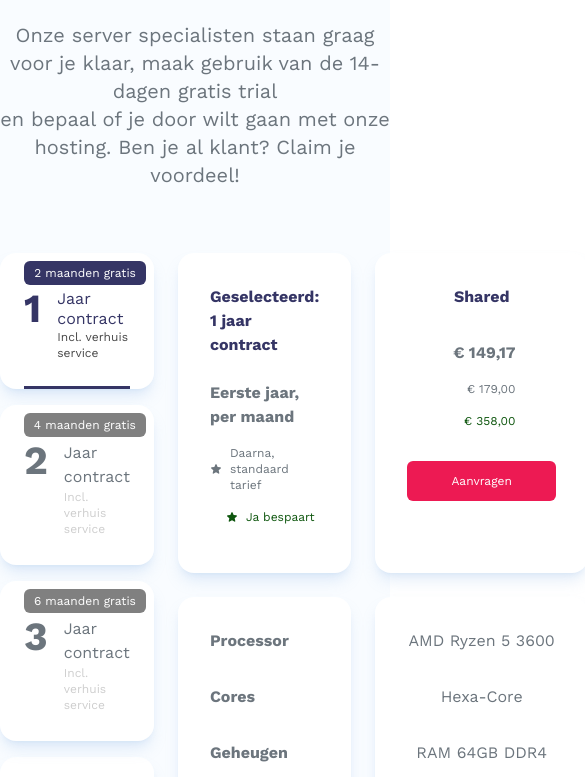
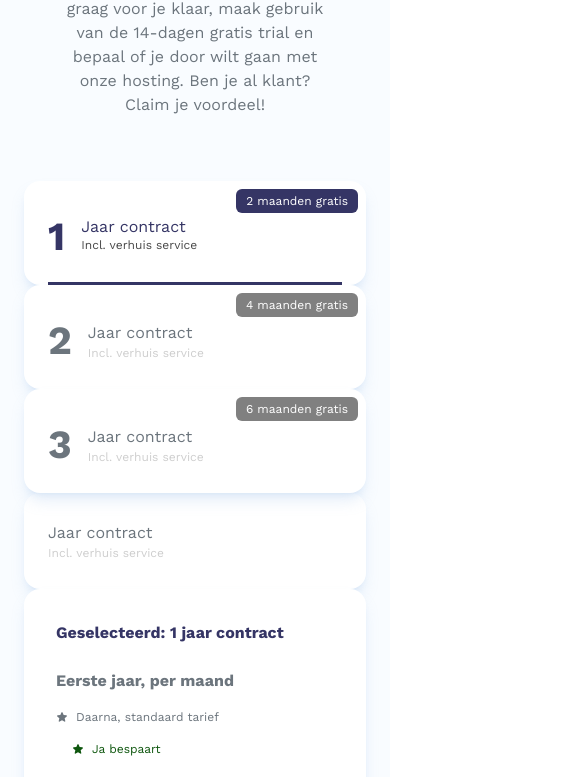
Before and after one commit to IvannaCantelberg/batao_assessment, a website: page index.html in a window 390 px wide. Shown: the part 363-1140 px from the top of the page, 585 px wide, since content can reach past the window. Drawn offline with nearby package versions, Linux system fonts and the light colour scheme.

Commit message:
Settled responsive till 1024px

```diff
--- a/index.html
+++ b/index.html
@@ -10,21 +10,21 @@
 
 <body class="antialiased">
     <main class="bg-batao-bg font-work ">
-        <section class="pt-28 pb-44 desktop:w-[1296px] m-auto">
+        <section class="pt-28 pb-44 px-6 desktop:w-[1296px] desktop:px-0 m-auto">
             <div class="mb-16">
-                <h1 class="text-6xl font-semibold text-batao-primary text-center mb-8">
+                <h1 class="text-5xl xl:text-6xl font-semibold text-batao-primary text-center mb-8">
                     Batao server hosting prijzen en plannen
                 </h1>
-                <p class="text-xl text-batao-text text-center">
+                <p class="text-base xl:text-xl text-batao-text text-center w-4/5 mx-auto xl:w-3/4">
                     Onze server specialisten staan graag voor je klaar, maak gebruik van de
                     14-dagen gratis trial
-                    <br> en bepaal of je door wilt gaan met onze hosting. Ben je al klant? Claim je voordeel!
+                    en bepaal of je door wilt gaan met onze hosting. Ben je al klant? Claim je voordeel!
                 </p>
             </div>
 
-            <div class="grid grid-flow-col  gap-6">
+            <div class="xl:grid xl:grid-flow-col xl:grid-cols-[200px,_auto] xl:gap-6 md:grid md:grid-flow-row gap-8">
                 <!-- Tabs -->
-                <div class="flex flex-col gap-4 flex-none">
+                <div class="xl:flex xl:flex-col gap-4 flex-none md:grid md:grid-flow-col">
                     <div class="card-sm relative selected">
                         <span
                             class="absolute top-2 right-2 py-[5px] px-[10px] bg-batao-primary text-white text-xs leading-[14px] rounded-md">
@@ -70,7 +70,7 @@
 
                 </div>
                 <!-- Tarief section   306   +   232 * 3 -->
-                <div class="grid grid-cols-tariff-section grid-flow-row gap-6">
+                <div class="grid xl:grid-cols-tariff-section md:grid-cols-4 grid-flow-row gap-6">
                     <div class="card ">
                         <h3 class="text-batao-primary text-base font-bold mb-6">
                             Geselecteerd: 1 jaar contract
--- a/tailwind.config.js
+++ b/tailwind.config.js
@@ -9,10 +9,10 @@ module.exports = {
         ]
       },
       screens: {
-         'desktop': '1300px',
+         'desktop': '1360px',
       },
       gridTemplateColumns: {
-        'tariff-section': 'repeat(4, auto)',
+        'tariff-section': 'minmax(auto, 300px) repeat(3, minmax(230px, auto))',
       },
       colors: {
         batao: {
```
Also changed, not shown: styles.css.
